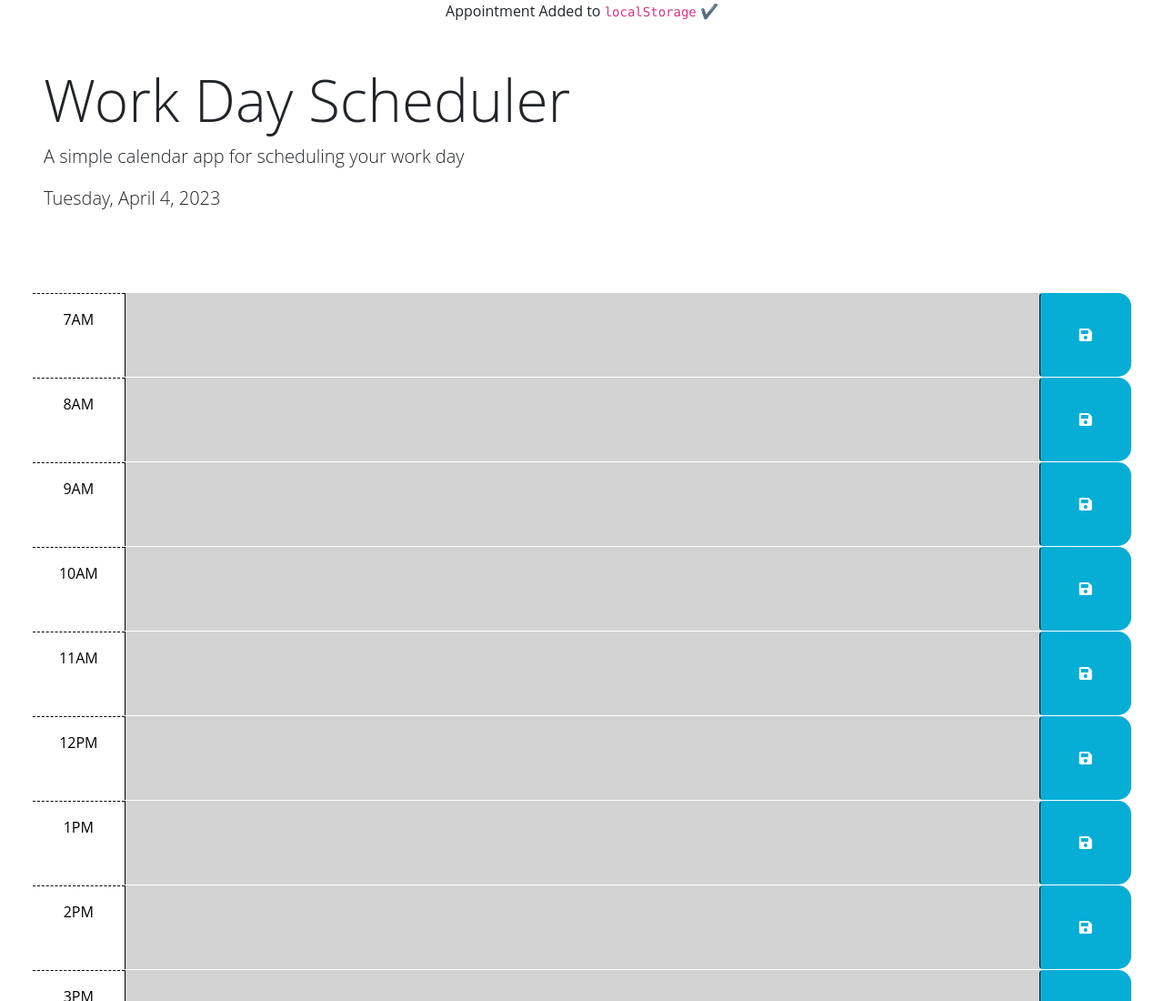
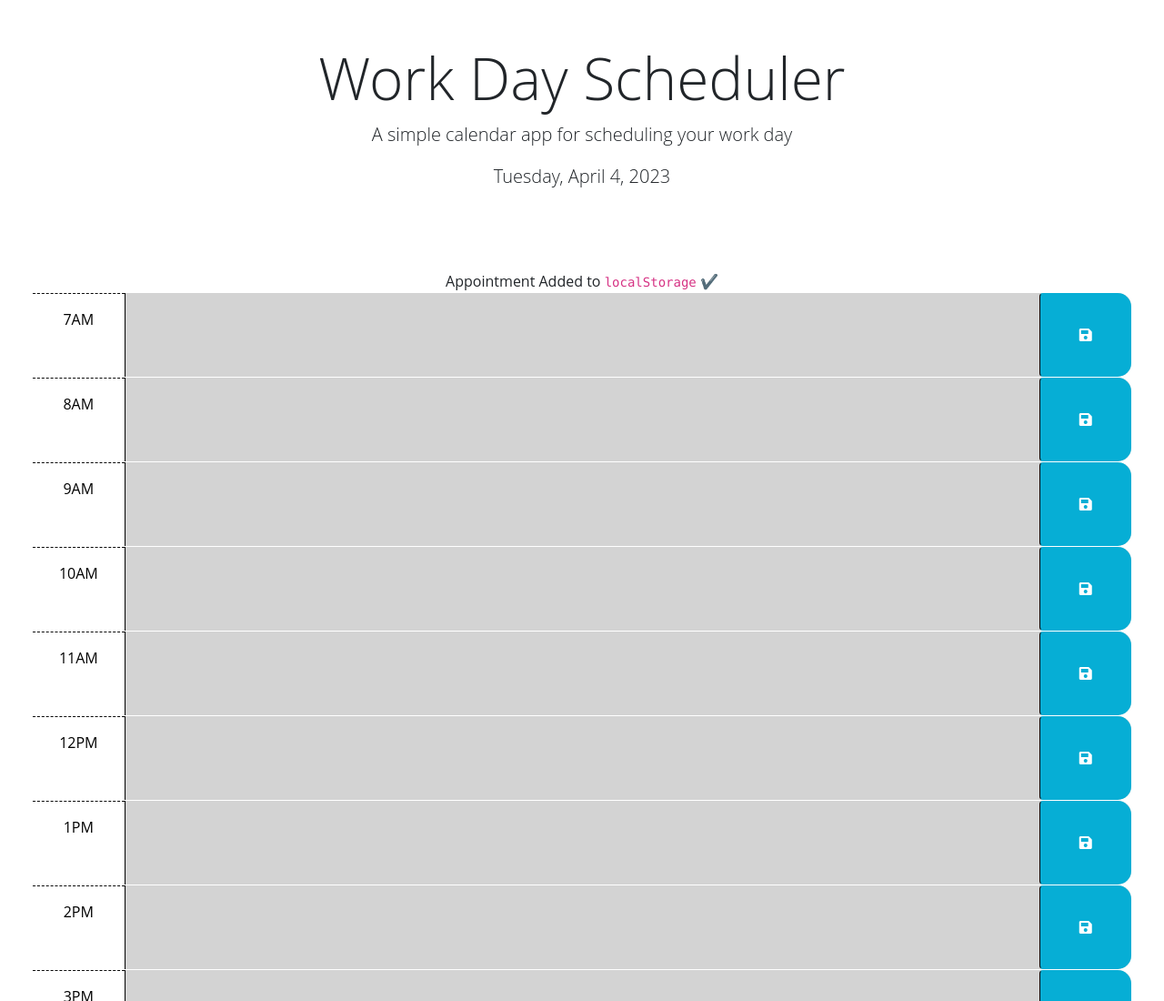
Before and after one commit to CristinaJoelle/Day-Scheduler, a plain HTML site: page index.html in a window 1280 px wide. Shown: the top 1100 px of the page at 91% size. Drawn offline with nearby package versions, Linux system fonts and the light colour scheme.

Commit message:
aligned the header to the center of the page

```diff
--- a/Assets/style.css
+++ b/Assets/style.css
@@ -1,6 +1,9 @@
 body {
-  font-family: 'Open Sans', sans-serif;
+  font-family: "Open Sans", sans-serif;
   font-size: 16px;
+}
+header {
+  text-align: center;
 }
 
 textarea {
--- a/index.html
+++ b/index.html
@@ -23,15 +23,16 @@
     <link rel="stylesheet" href="./Assets/style.css" />
     <title>Work Day Scheduler</title>
   </head>
-  <section class="text-center notification" id="notify">
-    Appointment Added to <code>localStorage</code> ✔️
-  </section>
+
   <body>
     <header class="p-5 mb-4">
       <h1 class="display-3">Work Day Scheduler</h1>
       <p class="lead">A simple calendar app for scheduling your work day</p>
       <p id="currentDay" class="lead"></p>
     </header>
+    <section class="text-center notification" id="notify">
+      Appointment Added to <code>localStorage</code> ✔️
+    </section>
     <div class="container-fluid px-5">
       <div id="hour-7" class="row time-block">
         <div class="col-2 col-md-1 hour text-center py-3">7AM</div>
```
